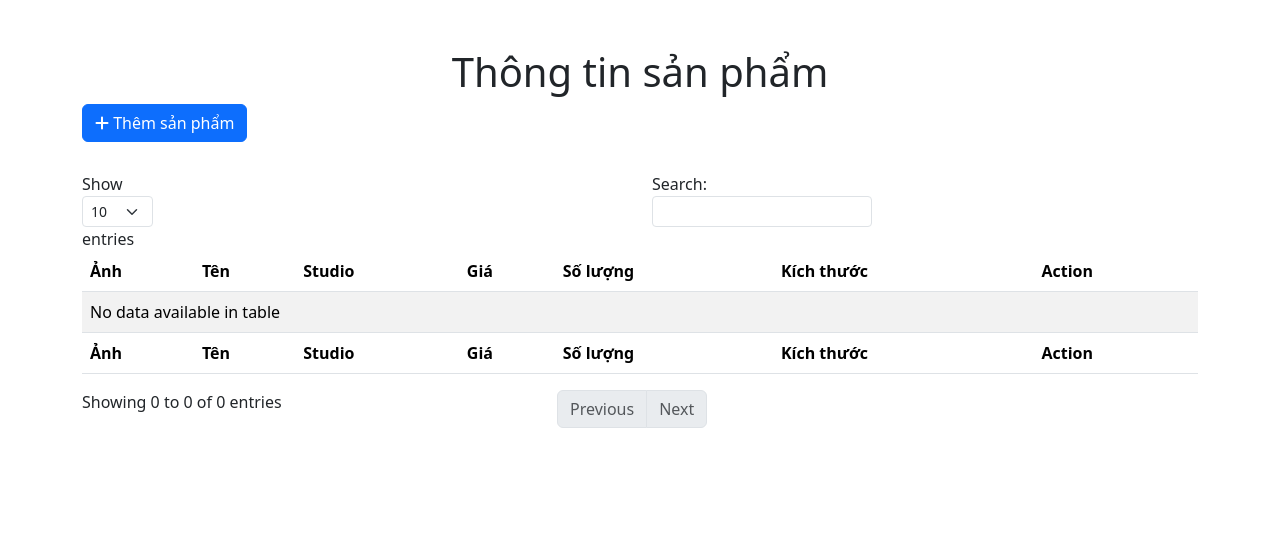
After one commit to TranHongHoangHuy/Figure-shop, a PHP site: page /public/showProduct.php in a window 1280 px wide. The commit adds this page. Shown: the top 547 px of the page. Run offline with PHP 8.4, Linux system fonts and the light colour scheme; data that the repository does not hold is empty; some libraries are stand-ins or nearby versions.

Commit message:
commit 2

```diff
--- /dev/null
+++ b/assets/css/main.css
@@ -0,0 +1,4 @@
+* {
+  margin: 0;
+  padding: 0;
+}
--- /dev/null
+++ b/assets/js/main.js
@@ -0,0 +1 @@
+alert("đã kết nối");
--- /dev/null
+++ b/partials/footer.php
@@ -0,0 +1,5 @@
+<footer class="footer mt-5">
+    <div class="container text-center">
+        <p class="text-muted">Copyright &copy; 2023 TranHongHoangHuy</p>
+    </div>
+</footer>
--- /dev/null
+++ b/partials/header.php
@@ -0,0 +1,17 @@
+<!DOCTYPE html>
+<html lang="en">
+
+<head>
+    <meta charset="UTF-8">
+    <meta name="viewport" content="width=device-width, initial-scale=1.0">
+    <title>Document</title>
+    <link rel="stylesheet" href="../assets/css/main.css">
+    <link href="https://cdn.jsdelivr.net/npm/bootstrap@5.3.3/dist/css/bootstrap.min.css" rel="stylesheet" integrity="sha384-QWTKZyjpPEjISv5WaRU9OFeRpok6YctnYmDr5pNlyT2bRjXh0JMhjY6hW+ALEwIH" crossorigin="anonymous">
+
+    <link rel="stylesheet" href="https://cdnjs.cloudflare.com/ajax/libs/font-awesome/6.3.0/css/all.min.css" integrity="sha512-SzlrxWUlpfuzQ+pcUCosxcglQRNAq/DZjVsC0lE40xsADsfeQoEypE+enwcOiGjk/bSuGGKHEyjSoQ1zVisanQ==" crossorigin="anonymous" referrerpolicy="no-referrer" />
+    <link rel="stylesheet" href="https://cdnjs.cloudflare.com/ajax/libs/font-awesome/6.3.0/css/brands.min.css" integrity="sha512-L+sMmtHht2t5phORf0xXFdTC0rSlML1XcraLTrABli/0MMMylsJi3XA23ReVQkZ7jLkOEIMicWGItyK4CAt2Xw==" crossorigin="anonymous" referrerpolicy="no-referrer" />
+    <link rel="stylesheet" href="https://cdnjs.cloudflare.com/ajax/libs/font-awesome/6.3.0/css/fontawesome.min.css" integrity="sha512-cHxvm20nkjOUySu7jdwiUxgGy11vuVPE9YeK89geLMLMMEOcKFyS2i+8wo0FOwyQO/bL8Bvq1KMsqK4bbOsPnA==" crossorigin="anonymous" referrerpolicy="no-referrer" />
+    <link rel="stylesheet" href="https://cdnjs.cloudflare.com/ajax/libs/font-awesome/6.3.0/css/regular.min.css" integrity="sha512-3YMBYASBKTrccbNMWlnn0ZoEOfRjVs9qo/dlNRea196pg78HaO0H/xPPO2n6MIqV6CgTYcWJ1ZB2EgWjeNP6XA==" crossorigin="anonymous" referrerpolicy="no-referrer" />
+    <link rel="stylesheet" href="https://cdnjs.cloudflare.com/ajax/libs/font-awesome/6.3.0/css/solid.min.css" integrity="sha512-bdTSJB23zykBjGDvyuZUrLhHD0Rfre0jxTd0/jpTbV7sZL8DCth/88aHX0bq2RV8HK3zx5Qj6r2rRU/Otsjk+g==" crossorigin="anonymous" referrerpolicy="no-referrer" />
+    <link rel="stylesheet" href="https://cdnjs.cloudflare.com/ajax/libs/font-awesome/6.3.0/css/svg-with-js.min.css" integrity="sha512-kykcz2VnxuCLnfiymkPqtsNceqEghEDiHWWYMa/nOwdutxeFGZsUi1+TEWT4MyesfxybNGpJNCVXzEPXSO8aKQ==" crossorigin="anonymous" referrerpolicy="no-referrer" />
+</head>
--- /dev/null
+++ b/public/showProduct.php
@@ -0,0 +1,84 @@
+<?php
+require_once '../src/DBConnection.php';
+require_once '../src/Product.php';
+
+$pdo = DBConnection::getConnection(); // Kết nối đến cơ sở dữ liệu
+$productManager = new Product($pdo);
+$products = $productManager->getAllProducts();
+
+?>
+<?php
+require_once '../partials/header.php';
+?>
+
+<body>
+    <main style="min-height: 500px;">
+        <div class="container mt-5 mb-5">
+            <h1 class="text-center">Thông tin sản phẩm</h1>
+            <a href="./addProduct.php" class="btn btn-primary" style="margin-bottom: 30px;">
+                <i class="fa fa-plus"></i> Thêm sản phẩm</a>
+            <table id="example" class="table table-striped" style="width:100%">
+                <thead>
+                    <tr>
+                        <th>Ảnh</th>
+                        <th>Tên</th>
+                        <th>Studio</th>
+                        <th>Giá</th>
+                        <th>Số lượng</th>
+                        <th>Kích thước</th>
+                        <th>Action</th>
+                    </tr>
+                </thead>
+                <tbody>
+                    <?php foreach ($products as $product) : ?>
+                        <tr>
+                            <td><img src="<?php echo $product['img']; ?>" style="height: 100px;"></td>
+                            <td class="td-center"><?php echo $product['productName']; ?></td>
+                            <td class="td-center"><?php echo $product['studio']; ?></td>
+                            <td class="td-center"><span><?php echo number_format($product['productPrice'], 0, '.', '.'); ?>đ</span></td>
+                            <td class="td-center"><?php echo $product['quantity']; ?></td>
+                            <td class="td-center"><?php echo $product['scale']; ?></td>
+                            <td class="td-center" style="height: auto; text-align: center; line-height: auto;">
+                                <form method="post" action="edit_product.php" style="margin-bottom: 5px;">
+                                    <input type="hidden" name="product_id" value="<?php echo $product['product_id']; ?>">
+                                    <button type="submit" class="btn btn-xs btn-primary" name="detail">
+                                        <i alt="Edit" class="fa fa-pencil"></i>
+                                    </button>
+                                </form>
+                                <form method="post" action="delete_product.php">
+                                    <input type="hidden" name="product_id" value="<?php echo $product['product_id']; ?>">
+                                    <button type="submit" class="btn btn-xs btn-danger" name="delete">
+                                        <i alt="Delete" class="fa fa-trash"></i>
+                                    </button>
+                                </form>
+                            </td>
+                        </tr>
+                    <?php endforeach; ?>
+                </tbody>
+                <tfoot>
+                    <tr>
+                        <th>Ảnh</th>
+                        <th>Tên</th>
+                        <th>Studio</th>
+                        <th>Giá</th>
+                        <th>Số lượng</th>
+                        <th>Kích thước</th>
+                        <th>Action</th>
+                    </tr>
+                </tfoot>
+            </table>
+        </div>
+    </main>
+    <script src="https://cdnjs.cloudflare.com/ajax/libs/jquery/3.6.4/jquery.min.js" integrity="sha512-pumBsjNRGGqkPzKHndZMaAG+bir374sORyzM3uulLV14lN5LyykqNk8eEeUlUkB3U0M4FApyaHraT65ihJhDpQ==" crossorigin="anonymous" referrerpolicy="no-referrer"></script>
+    <script src="https://cdn.jsdelivr.net/npm/bootstrap@5.3.0-alpha1/dist/js/bootstrap.bundle.min.js" integrity="sha384-w76AqPfDkMBDXo30jS1Sgez6pr3x5MlQ1ZAGC+nuZB+EYdgRZgiwxhTBTkF7CXvN" crossorigin="anonymous"></script>
+    <script src="https://cdn.datatables.net/1.13.4/js/jquery.dataTables.min.js"></script>
+    <script src="https://cdn.datatables.net/1.13.4/js/dataTables.bootstrap5.min.js"></script>
+    <script>
+        document.title = "San pham";
+        $(document).ready(function() {
+            $('#example').DataTable();
+        });
+    </script>
+</body>
+
+</html>
```
Also changed, not shown: public/addProduct.php (+9 -14 lines), public/delete_product.php (added, +18 -0 lines), partials/navbar.php (added).
